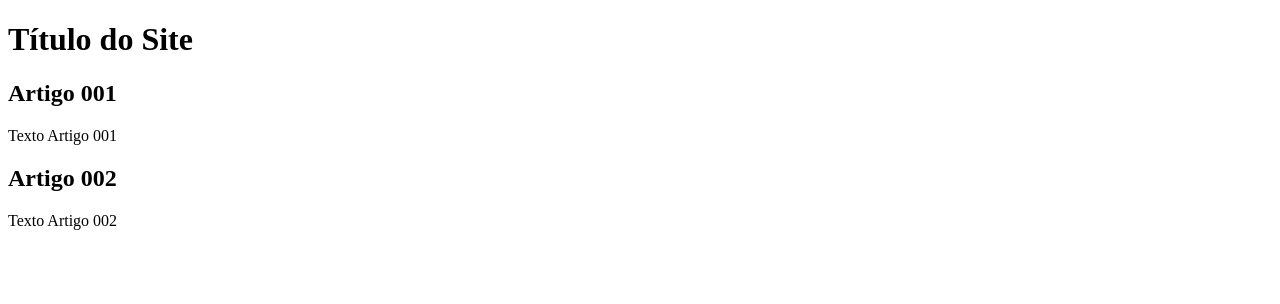
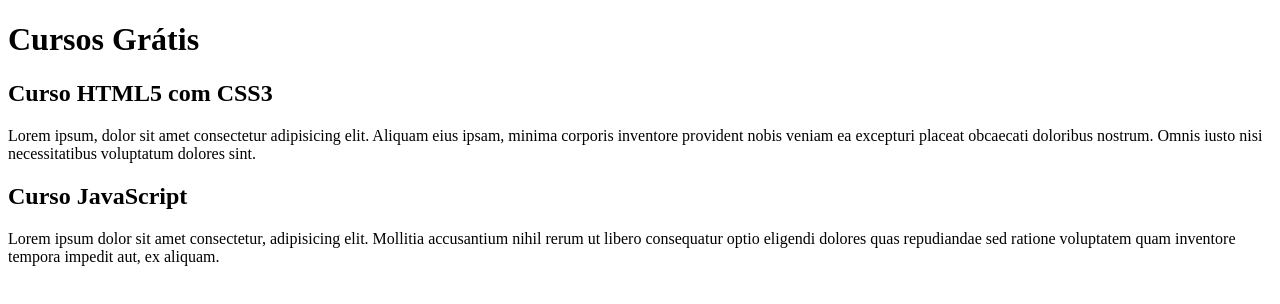
Before and after one commit to jeffersonfantasia/TestGitHub, a plain HTML site: page SiteExemple/index.html in a window 1280 px wide. Drawn offline with Linux system fonts and the light colour scheme.

Commit message:
Commit Content

```diff
--- a/SiteExemple/index.html
+++ b/SiteExemple/index.html
@@ -8,15 +8,15 @@
 <body>
     <main>
         <header>
-            <h1>Título do Site</h1>
+            <h1>Cursos Grátis</h1>
         </header>
         <article>
-            <h2>Artigo 001</h2>
-            <p>Texto Artigo 001</p>
+            <h2>Curso HTML5 com CSS3</h2>
+            <p>Lorem ipsum, dolor sit amet consectetur adipisicing elit. Aliquam eius ipsam, minima corporis inventore provident nobis veniam ea excepturi placeat obcaecati doloribus nostrum. Omnis iusto nisi necessitatibus voluptatum dolores sint.</p>
         </article>
         <article>
-            <h2>Artigo 002</h2>
-            <p>Texto Artigo 002</p>
+            <h2>Curso JavaScript</h2>
+            <p>Lorem ipsum dolor sit amet consectetur, adipisicing elit. Mollitia accusantium nihil rerum ut libero consequatur optio eligendi dolores quas repudiandae sed ratione voluptatem quam inventore tempora impedit aut, ex aliquam.</p>
         </article>
     </main>
 </body>
```
